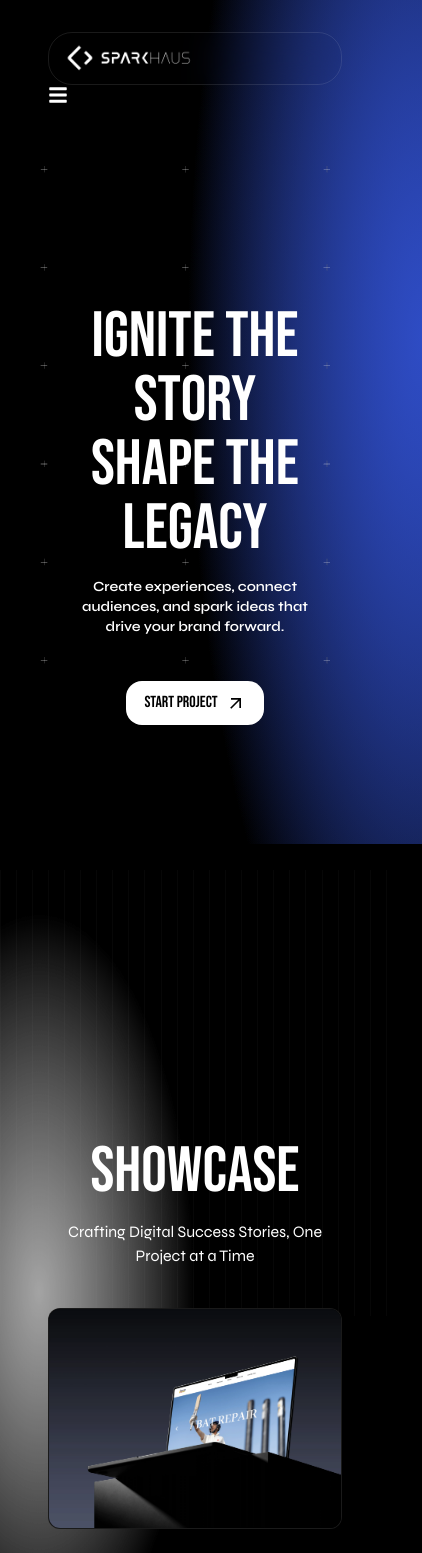
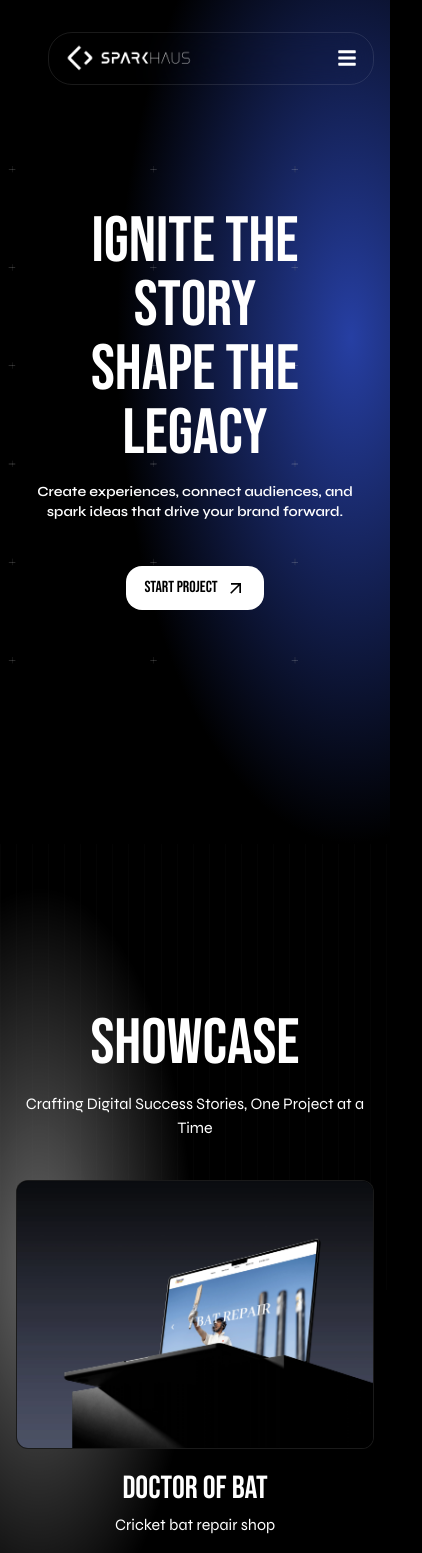
Before and after one commit to HMDITharushika/sparkhaus-project, a React (Vite) app: page / in a window 390 px wide. Shown: the top 1553 px of the page, 422 px wide, since content can reach past the window. Built offline with nearby package versions, Linux system fonts and the light colour scheme.

Commit message:
Responsive

```diff
--- a/src/components/Background.jsx
+++ b/src/components/Background.jsx
@@ -5,7 +5,7 @@ const Background = () => {
   return (
     <div className="top-0 -z-10 h-full w-full">
       {/* Gradient Eclipse - Blue */}
-      <div className="absolute top-0 z-[-2] h-screen w-screen bg-[radial-gradient(ellipse_60%_90%_at_100%_40%,rgba(48,79,204,0.8),rgba(255,255,255,0))]">
+      <div className="absolute top-0 right-0 z-[-2] h-screen w-screen bg-[radial-gradient(ellipse_60%_60%_at_90%_40%,rgba(48,79,204,0.8),rgba(255,255,255,0))]">
         <div
           className=" inset-0 h-full bg-no-repeat"
           style={{
@@ -24,23 +24,24 @@ const Background = () => {
         ></div>
       </div>
 
-       {/* Gradient Eclipse - Blue */}
-       <div className="absolute top-0 z-[-2] h-screen w-screen bg-[radial-gradient(ellipse_60%_90%_at_100%_40%,rgba(48,79,204,0.8),rgba(255,255,255,0))]">
+       {/* Gradient Eclipse 2 - Blue */}
+       <div className="absolute top-2/3 left-0 z-[-2] h-screen w-screen bg-[radial-gradient(ellipse_50%_50%_at_20%_50%,rgba(48,79,204,0.8),rgba(255,255,255,0))] opacity-70">
         <div
           className=" inset-0 h-full bg-no-repeat"
           style={{
             backgroundImage: `url(${dottedPattern})`,
-            backgroundPosition: "right",
+            backgroundPosition: "left",
           }}
         ></div>
       </div>
 
-      {/* Gradient Eclipse - White */}
-      <div className="absolute top-1/4 left-0 z-[-2] h-screen w-screen bg-[radial-gradient(ellipse_40%_45%_at_10%_50%,rgba(255,255,255,0.8),rgba(255,255,255,0))] opacity-50">
+      {/* Gradient Eclipse 2 - White */}
+      <div className="absolute bottom-0 right-0 z-[-2] h-screen w-screen bg-[radial-gradient(ellipse_40%_30%_at_90%_90%,rgba(255,255,255,0.8),rgba(255,255,255,0))] opacity-50">
         {/* Grid Background */}
         <div
           className="absolute inset-0 h-full bg-no-repeat"
-          style={{ backgroundImage: `url(${linePattern})` }}
+          style={{ backgroundImage: `url(${linePattern})`,
+          backgroundPosition: "right" }}
         ></div>
       </div>
     </div>
--- a/src/components/Footer.jsx
+++ b/src/components/Footer.jsx
@@ -9,7 +9,7 @@ import {
 
 const Footer = () => {
   return (
-    <section className="flex flex-col items-center justify-center text-center h-screen px-6">
+    <section className="flex flex-col items-center justify-center text-center h-screen">
       <h2 className="font-bebas-neue text-[3rem] sm:text-[4rem] leading-tight mb-6">
         SPEAK WITH US IF YOU&apos;D LIKE TO TELL <br />
         YOUR STORY
@@ -28,21 +28,21 @@ const Footer = () => {
         </div>
       </a>
 
-      <div className="w-full max-w-4xl text-sm">
-        <div className="flex flex-col lg:flex-row justify-between items-center gap-6 text-lg sm:text-xl lg:text-2xl text-gray-300">
+      <div className="w-full max-w-4xl text-lg">
+        <div className="flex flex-col lg:flex-row justify-between items-center gap-6 text-gray-300">
           <div className="flex items-center space-x-2">
             <MdEmail className="w-5 h-5" />
             <span>sparkhausdigital@gmail.com</span>
           </div>
 
-          <div className="flex space-x-4 text-2xl">
-            <a href="" className="hover:text-gray-400">
+          <div className="flex space-x-4">
+            <a href="facebook.com" target="_blank">
               <FaFacebook />
             </a>
-            <a href="" className="hover:text-gray-400">
+            <a href="instagram.com" target="_blank">
               <FaInstagram />
             </a>
-            <a href="" className="hover:text-gray-400">
+            <a href="linekdin.com" target="_blank">
               <FaLinkedin />
             </a>
           </div>
--- a/src/components/Navbar.jsx
+++ b/src/components/Navbar.jsx
@@ -10,7 +10,7 @@ const NavBar = () => {
   };
 
   return (
-    <nav className="top-0 z-10 w-full font-bebas-neue">
+    <nav className="fixed top-0 z-10 w-full font-bebas-neue px-8">
       <div className="mx-auto flex max-w-screen-xl items-center justify-between mt-8 px-4 py-1 backdrop-blur-lg border border-white/10 rounded-3xl">
         <img src={logo} alt="SparkHaus Logo" className="w-32" />
 
@@ -26,27 +26,23 @@ const NavBar = () => {
         >
           Book a Call
         </a>
-      </div>
 
-      {/* Mobile Menu*/}
-      <div className="lg:hidden flex items-center ml-auto">
-        <button onClick={toggleMobileMenu} className="text-xl">
+        <button
+          onClick={toggleMobileMenu}
+          className="lg:hidden text-xl text-white"
+          aria-label="Toggle menu"
+        >
           {isMobileMenuOpen ? <FaTimes /> : <FaBars />}
         </button>
       </div>
 
+      {/* Mobile Menu */}
       {isMobileMenuOpen && (
         <div className="w-full backdrop-blur-lg lg:hidden bg-black p-4 rounded-lg bg-opacity-50">
           <div className="flex flex-col items-center space-y-4 text-lg">
-            <a href="#services" className="text-white">
-              Services
-            </a>
-            <a href="#about" className="text-white">
-              About
-            </a>
-            <a href="#portfolio" className="text-white">
-              Portfolio
-            </a>
+            <a href="#services">Services</a>
+            <a href="#about">About</a>
+            <a href="#portfolio">Portfolio</a>
             <a
               href="*"
               className="rounded-full bg-white px-6 py-2 text-black font-medium uppercase tracking-wide shadow-lg transition hover:bg-blue-900 hover:text-white transform hover:border-white border border-transparent duration-500 active:border-white"
--- a/src/components/Services/ServiceCard.jsx
+++ b/src/components/Services/ServiceCard.jsx
@@ -7,7 +7,7 @@ const ServiceCard = ({ link, text }) => {
 
       <Link
         to={link}
-        className="group uppercase flex items-center justify-center border border-white/50 py-4 px-6 rounded-2xl backdrop-blur-lg lg:shadow-lg bg-gradient-to-r from-white/50 to-[#8d8989]/10 hover:bg-white/20 transition"
+        className="group uppercase flex items-center justify-center border border-white/50 py-4 px-6 rounded-2xl backdrop-blur-lg lg:shadow-lg bg-gradient-to-r from-white/10 to-[#8d8989]/10 hover:bg-white/20 transition"
       >
         <span className="flex items-center">
           <span className="block transition-transform duration-500 group-hover:translate-x-[-10vw] whitespace-nowrap text-center group-hover:text-black">
--- a/src/components/Showcase.jsx
+++ b/src/components/Showcase.jsx
@@ -17,7 +17,8 @@ const Showcase = () => {
       </p>
 
       {/* Outer div for larger screens only */}
-      <div className="bg-white/10 border border-white/20 backdrop-blur-lg rounded-lg p-6 px-4 py-4 mt-10 shadow-lg overflow-hidden w-[80%] h-[80%] sm:flex hidden">
+      <div className="bg-white/10 border border-white/20 backdrop-blur-lg rounded-lg p-6 px-4 py-4 mt-10 shadow-lg overflow-hidden w-[80%] h-[80%] sm:flex hidden transition-colors hover:bg-gradient-to-r from-white/20 to-[#8d8989]/10 duration-300 ease-out ">
+
         <div className="flex-[2]">
           <img
             src={isLoaded ? player : playerSmallImage}
--- a/src/index.css
+++ b/src/index.css
@@ -4,27 +4,15 @@
 @tailwind components;
 @tailwind utilities;
 
-/* :root {
-  font-family: "Syne", sans-serif;
-} */
 
 :root {
   margin: 0;
   font-family: "Syne", sans-serif;
-  padding-left: 2rem;
-  padding-right: 2rem;
   overflow-x: hidden;
   position: relative;
   background-color: #000;
 }
 
-
-/* body {
-  width: 100dvw;
-  overflow-x: hidden;
-  background-color: #dfdff0;
-  font-family: "General Sans", sans-serif;
-} */
 
 @layer base {
   @font-face {
```
